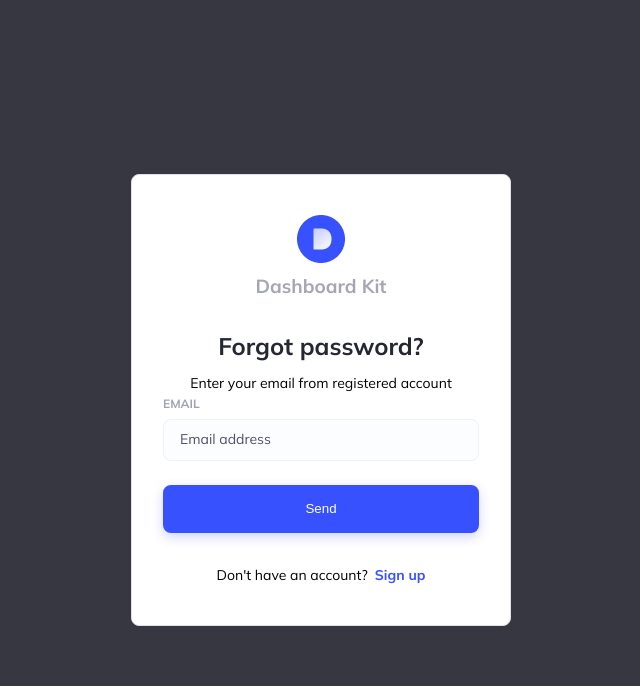
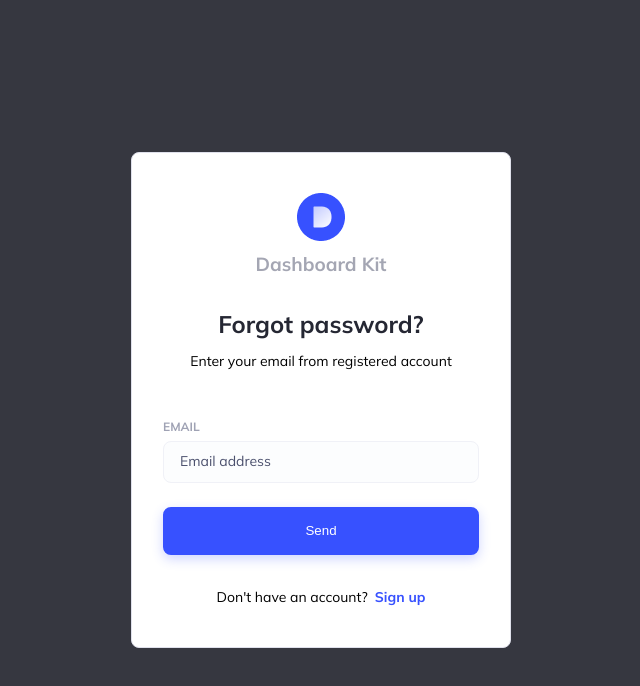
Before and after one commit to omeliza/dashboard-kit, a React (Create React App) app: page /forgot in a window 1280 px wide. Shown: the top 686 px of the page, without its empty margins (319-959 px from the left). Built offline with nearby package versions, Linux system fonts and the light colour scheme.

Commit message:
styles bugfixing

```diff
--- a/src/components/AuthForm/AuthForm.module.scss
+++ /dev/null
@@ -1,6 +0,0 @@
-.form {
-  display: flex;
-  flex-direction: column;
-  justify-content: space-between;
-  margin-top: 48px;
-}
--- a/src/components/AuthForm/AuthForm.tsx
+++ b/src/components/AuthForm/AuthForm.tsx
@@ -3,7 +3,7 @@ import { useLocation } from 'react-router-dom';
 
 import Button from 'components/Button/Button';
 import Input from 'components/Input/Input';
-import s from 'components/AuthForm/AuthForm.module.scss';
+import s from 'pages/Auth/Auth.module.scss';
 import { handleSubmit } from 'services/auth.service';
 
 const AuthForm = () => {
--- a/src/components/Button/Button.tsx
+++ b/src/components/Button/Button.tsx
@@ -1,5 +1,5 @@
 import React from 'react';
-import s from './Button.module.scss';
+import s from 'components/Button/Button.module.scss';
 
 interface IButtonProps {
   name: string;
--- a/src/components/Input/Input.tsx
+++ b/src/components/Input/Input.tsx
@@ -1,7 +1,7 @@
 import React, { useState } from 'react';
-import s from 'components/Input/Input.module.scss';
 import hide from 'assets/hide.png';
 import show from 'assets/show.png';
+import s from 'components/Input/Input.module.scss';
 
 interface IInputProps {
   placeholder: string;
--- a/src/index.tsx
+++ b/src/index.tsx
@@ -1,8 +1,8 @@
 import React from 'react';
 import ReactDOM from 'react-dom/client';
-import './index.css';
+import 'index.css';
 import { RouterProvider } from 'react-router-dom';
-import { router } from './routs';
+import { router } from 'routs';
 
 const root = ReactDOM.createRoot(
   document.getElementById('root') as HTMLElement,
--- a/src/pages/Auth/Auth.module.scss
+++ b/src/pages/Auth/Auth.module.scss
@@ -28,6 +28,12 @@
     border-radius: 50px;
     background-color: #e4e4e4;
   }
+}
+.form {
+  display: flex;
+  flex-direction: column;
+  justify-content: space-between;
+  margin-top: 48px;
 }
 .subtitle {
   text-align: center;
```
Also changed, not shown: .eslintrc.json.
